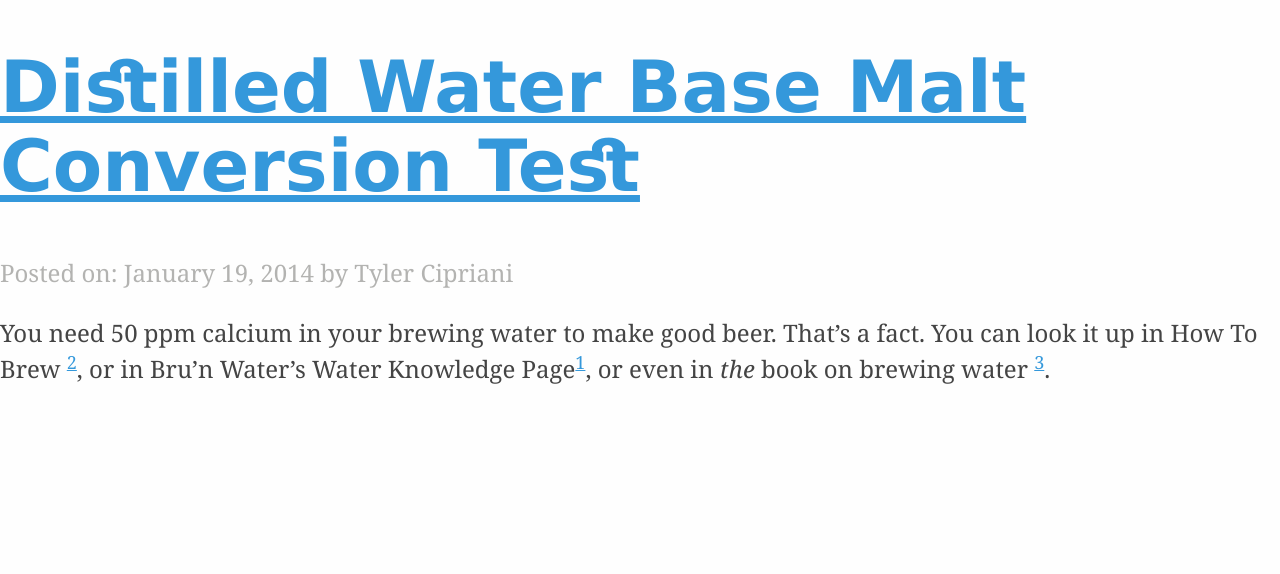
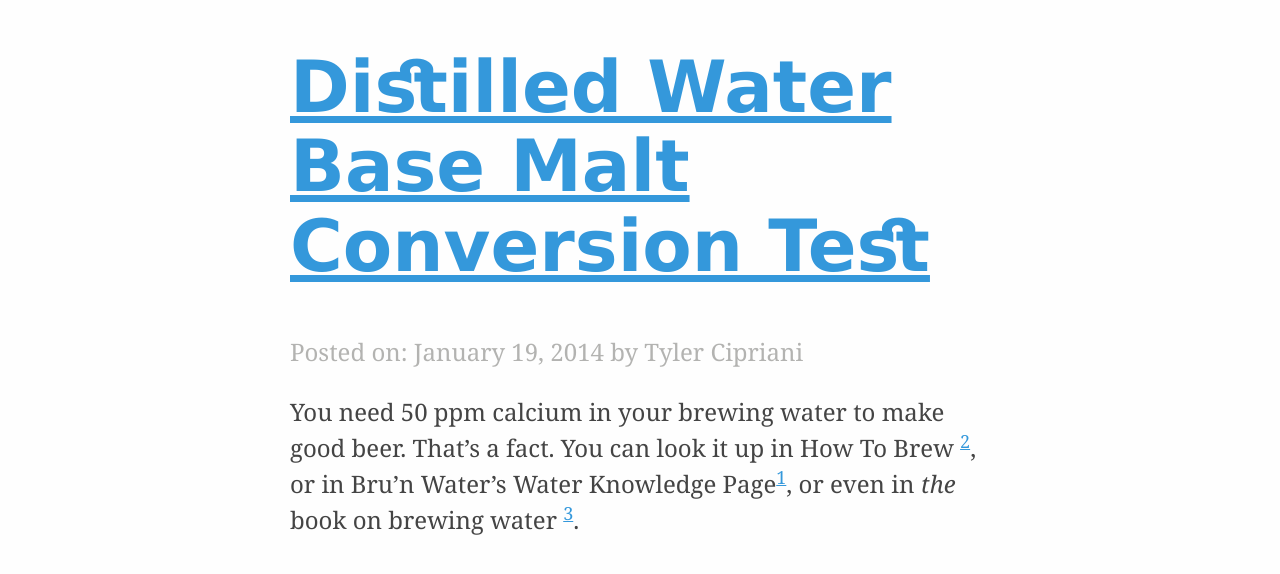
Before and after one commit to thcipriani/brewing, a Jekyll site: the page built from index.md, in a window 1280 px wide. Shown: the top 574 px of the page. Built offline with Jekyll 4.4.1, drawn with Linux system fonts in a browser that asks for light colours; nearby versions of some CDN libraries; Markdown is read by kramdown in place of the engine named in the settings.

Commit message:
Wrap content in main tag for default layout

```diff
--- a/_layouts/default.html
+++ b/_layouts/default.html
@@ -17,7 +17,9 @@
     </head>
     <body>
 
-      {{ content }}
+      <main class="main">
+        {{ content }}
+      </main>
 
       <script src="//ajax.googleapis.com/ajax/libs/jquery/1.9.1/jquery.min.js"></script>
       <script>window.jQuery || document.write('<script src="js/vendor/jquery-1.9.1.min.js"><\/script>')</script>
--- a/index.md
+++ b/index.md
@@ -9,8 +9,6 @@
       <h1><a href="{{ post.url }}">{{ post.title }}</a></h1>
     </header>
     <footer>Posted on: {{ post.date | date: "%B %e, %Y" }} by Tyler Cipriani</footer>
-    <p>
-      {{ post.excerpt }}
-    </p>
+    {{ post.excerpt }}
   </article>
 {% endfor %}
```
